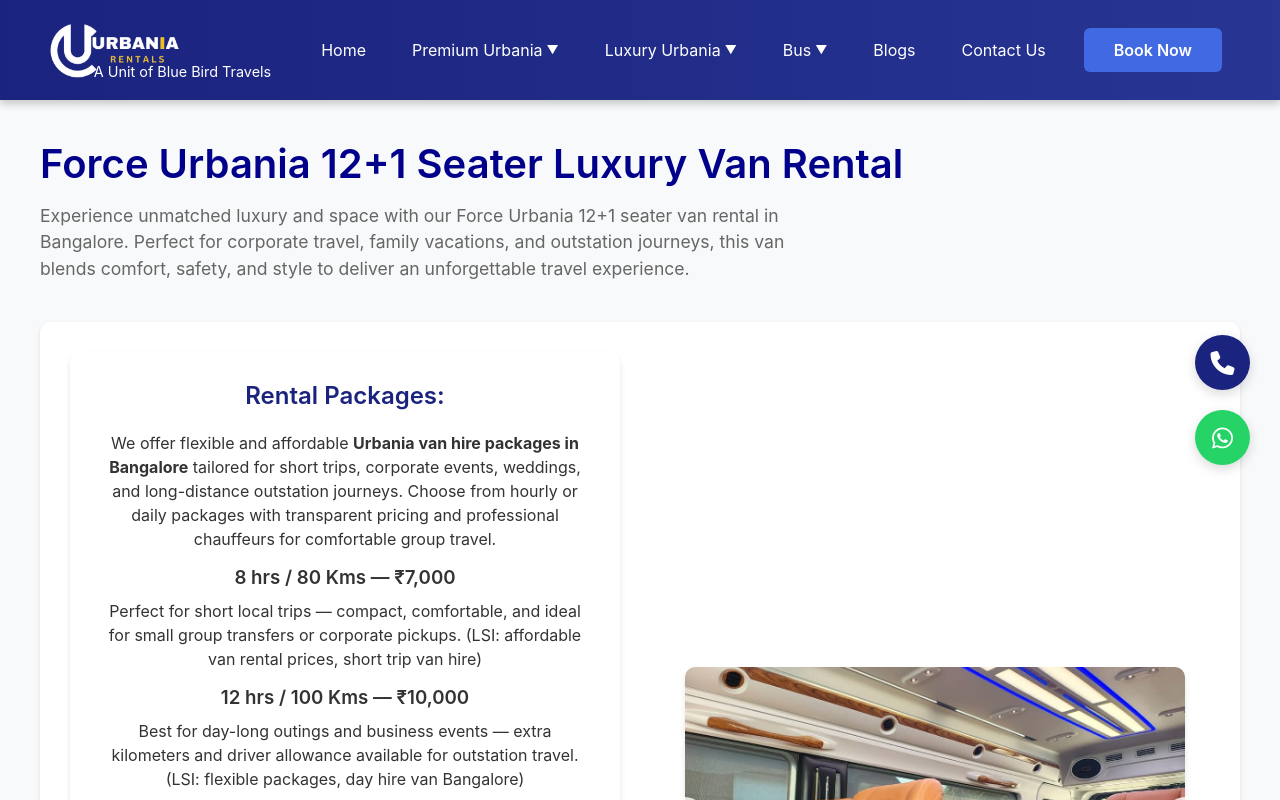
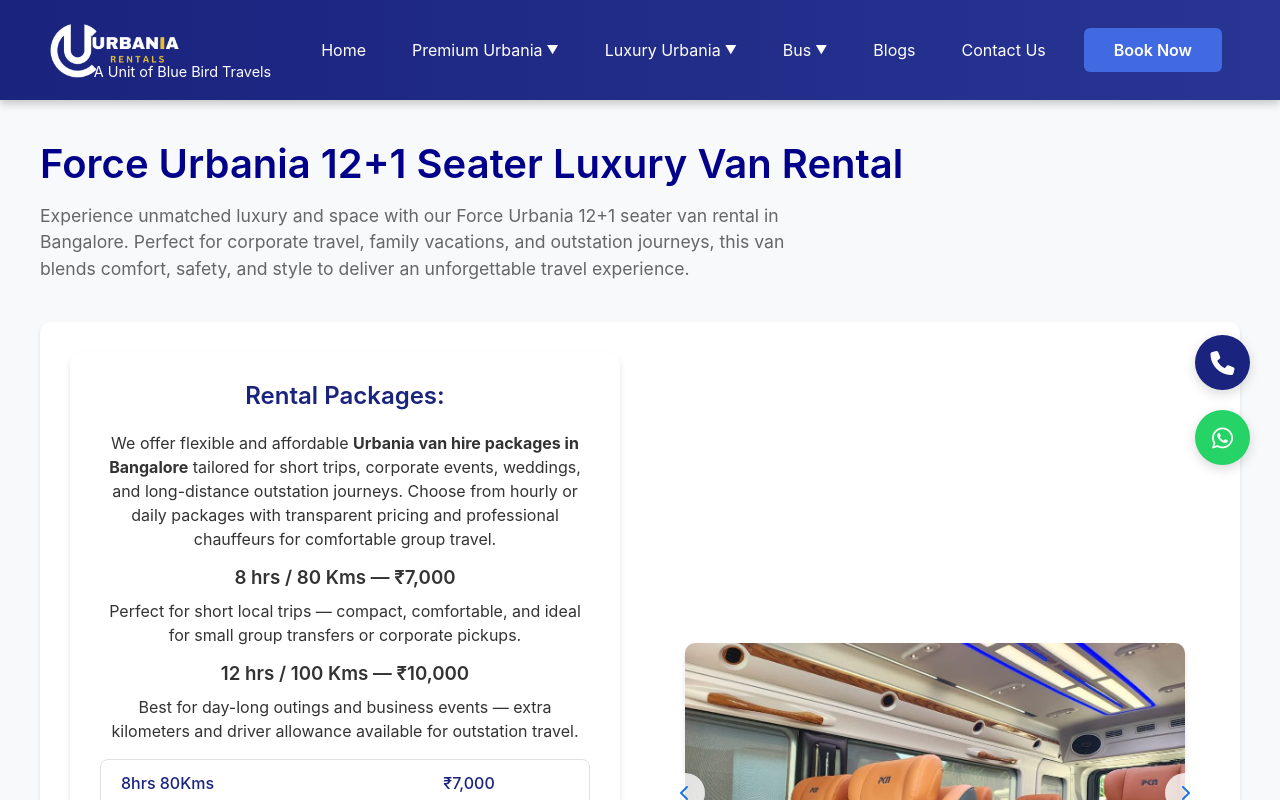
Before and after one commit to innomatricstech/urbaniaproject, a React (Vite) app: page /urbania/12-1-seater in a window 1280 px wide. Shown: the top 800 px of the page. Built offline with nearby package versions, Linux system fonts and the light colour scheme.

Commit message:
Update UrbaniaTwelvePlusOne.jsx

```diff
--- a/src/Components/UrbaniaTwelvePlusOne.jsx
+++ b/src/Components/UrbaniaTwelvePlusOne.jsx
@@ -46,23 +46,19 @@
            <div className="rental-packages" id="rental-packages">
   <h2>Rental Packages:</h2>
 
-  {/* Short SEO intro paragraph (use primary + LSI naturally) */}
   <p className="packages-intro">
     We offer flexible and affordable <strong>Urbania van hire packages in Bangalore</strong> tailored for short trips, corporate events, weddings, and long-distance outstation journeys. Choose from hourly or daily packages with transparent pricing and professional chauffeurs for comfortable group travel.
   </p>
 
-  {/* Optional: individual package summaries (H3 + short LSI description) */}
   <div className="package-summaries">
     <h3>8 hrs / 80 Kms — ₹7,000</h3>
-    <p>Perfect for short local trips — compact, comfortable, and ideal for small group transfers or corporate pickups. (LSI: affordable van rental prices, short trip van hire)</p>
+    <p>Perfect for short local trips — compact, comfortable, and ideal for small group transfers or corporate pickups. </p>
 
     <h3>12 hrs / 100 Kms — ₹10,000</h3>
-    <p>Best for day-long outings and business events — extra kilometers and driver allowance available for outstation travel. (LSI: flexible packages, day hire van Bangalore)</p>
+    <p>Best for day-long outings and business events — extra kilometers and driver allowance available for outstation travel. </p>
 
-    {/* If you have dynamic packages or more rows, add them here in the same H3 + p pattern */}
   </div>
 
-  {/* Keep your existing table (or move it below). The table is good for clarity and conversion. */}
   <table className="packages-table" aria-describedby="rental-packages">
     <tbody>
       <tr>
```
